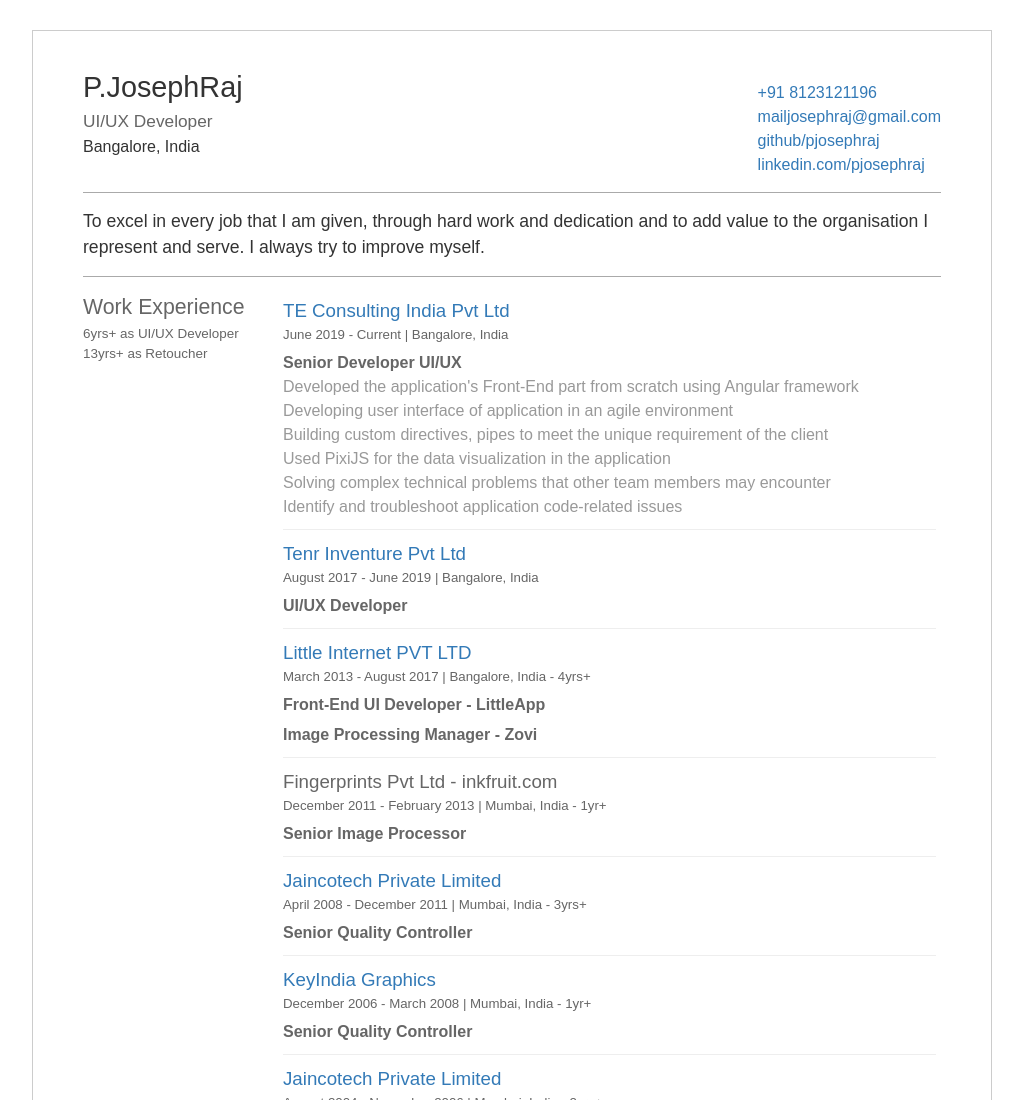
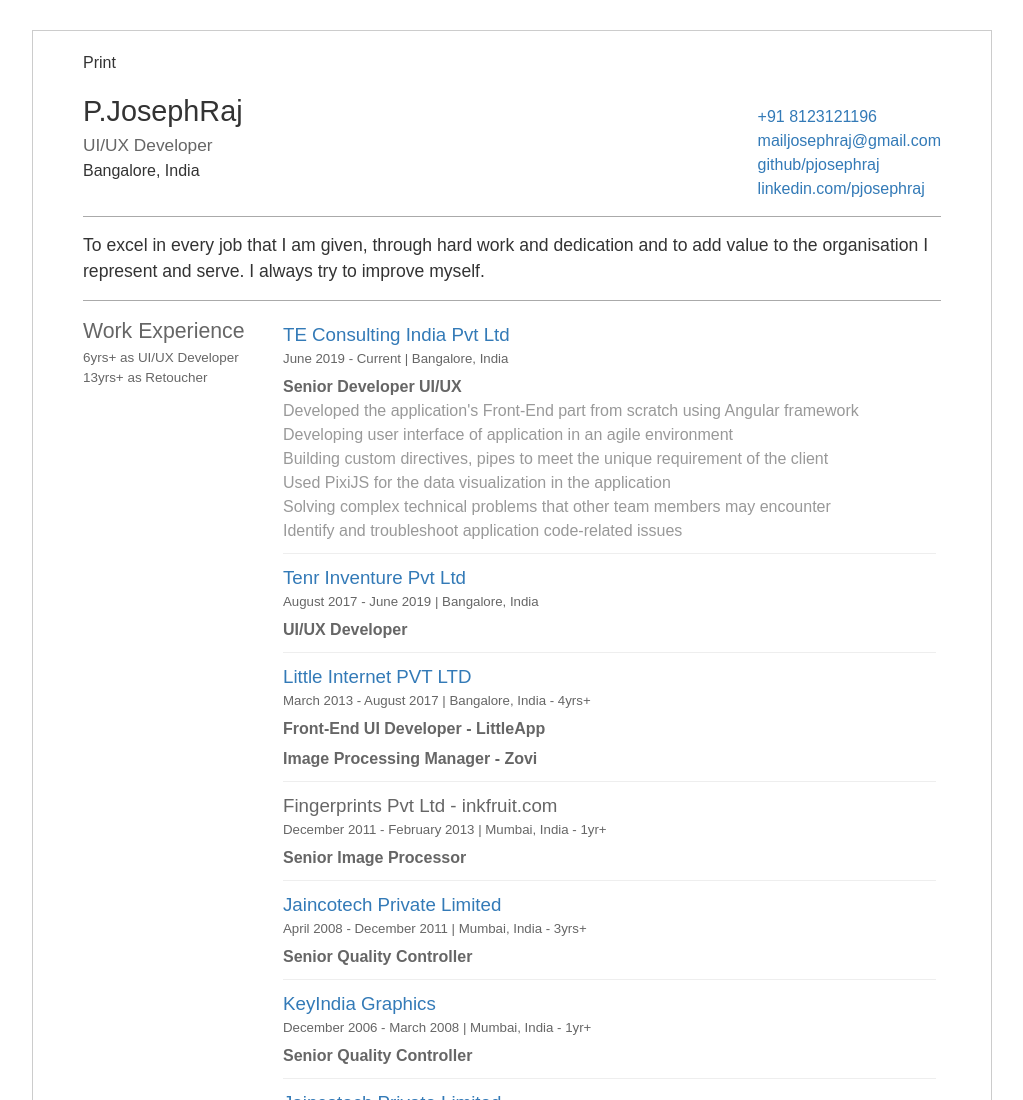
Before and after one commit to pjosephraj/pjosephraj.github.io, a plain HTML site: page index.html in a window 1280 px wide. Shown: the top 1100 px of the page, without its empty margins (128-1151 px from the left). Drawn offline with Linux system fonts and the light colour scheme; a web font is replaced by a local one.

Commit message:
Update index.html

```diff
--- a/index.html
+++ b/index.html
@@ -20,6 +20,7 @@
 <body>
   <div class="container">
     <div class="resume">
+      <div class="btn-print" onclick="window.print()">Print</div>
       <div class="block info">
         <div class="info-left">
             <h1>P.JosephRaj <span>UI/UX Developer</span></h1>
```
